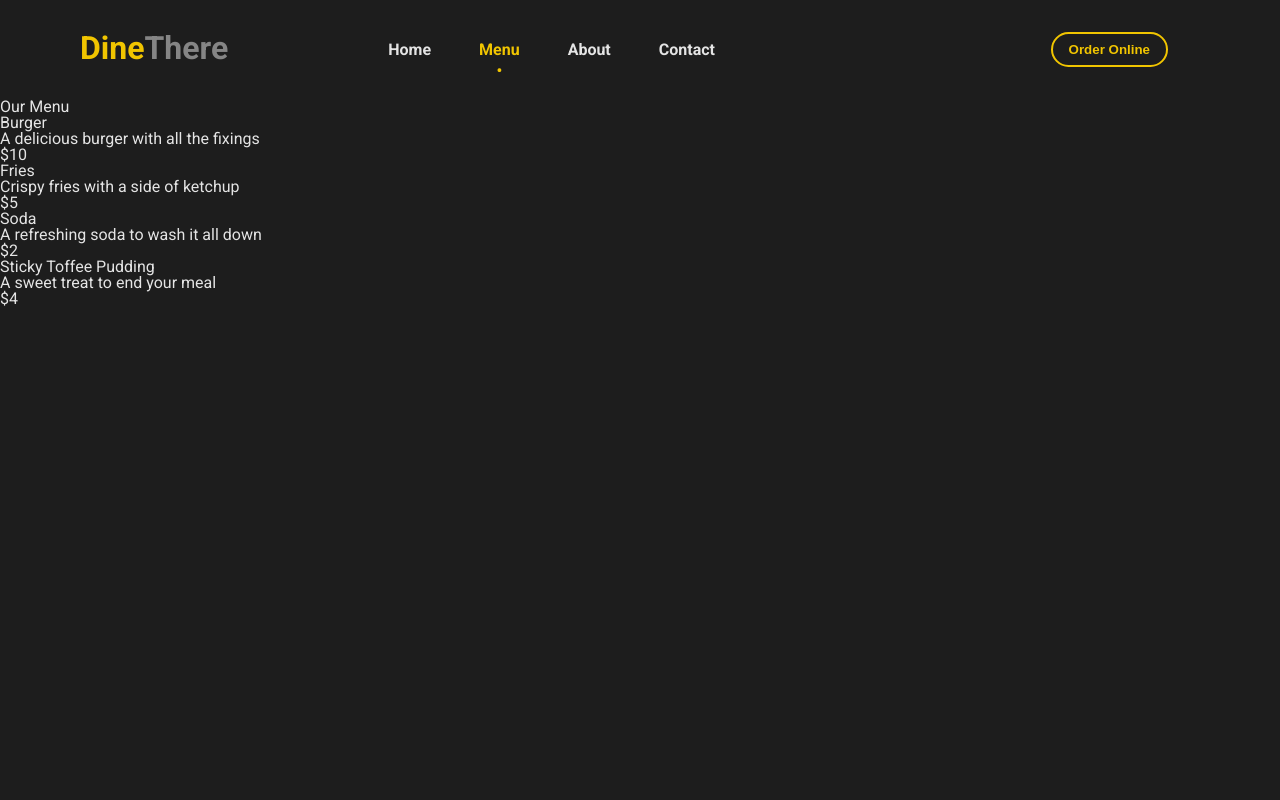
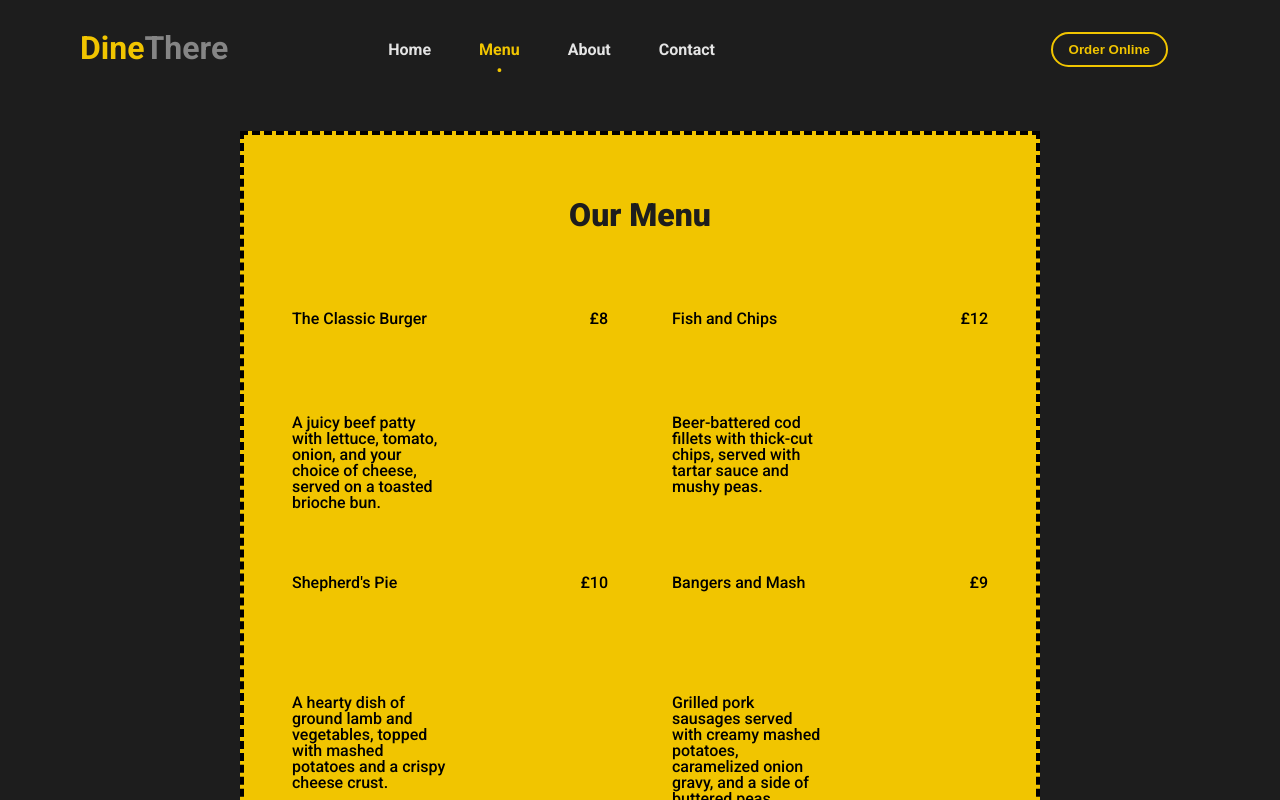
Before and after one commit to jordanperkins98/restaurantPage, a website built with webpack: page src/index.html in a window 1280 px wide. Both pictures are taken after a click on the link "Menu". Shown: the top 800 px of the page. Built offline with nearby package versions, Linux system fonts and the light colour scheme.

Commit message:
styled the menu css

```diff
--- a/src/menu.js
+++ b/src/menu.js
@@ -6,25 +6,50 @@ import {addImageToDiv, createDivWithClass, createImageWithSrc, createParagraphWi
 
 let menuItems = [
     {
-        name: 'Burger',
-        price: '$10',
-        description: 'A delicious burger with all the fixings'
+        name: 'The Classic Burger',
+        price: '£8',
+        description: 'A juicy beef patty with lettuce, tomato, onion, and your choice of cheese, served on a toasted brioche bun.'
     },
     {
-        name: 'Fries',
-        price: '$5',
-        description: 'Crispy fries with a side of ketchup'
+        name: 'Fish and Chips',
+        price: '£12',
+        description: 'Beer-battered cod fillets with thick-cut chips, served with tartar sauce and mushy peas.'
     },
     {
-        name: 'Soda',
-        price: '$2',
-        description: 'A refreshing soda to wash it all down'
+        name: 'Shepherd\'s Pie',
+        price: '£10',
+        description: 'A hearty dish of ground lamb and vegetables, topped with mashed potatoes and a crispy cheese crust.'
+    },
+    {
+        name: 'Bangers and Mash',
+        price: '£9',
+        description: 'Grilled pork sausages served with creamy mashed potatoes, caramelized onion gravy, and a side of buttered peas.'
+    },
+    {
+        name: 'Ploughman\'s Platter',
+        price: '£11',
+        description: 'A selection of cured meats, cheeses, pickled vegetables, crusty bread, and a tangy chutney.'
+    },
+    {
+        name: 'Pint of Ale',
+        price: '£4',
+        description: 'A refreshing pint of our locally-brewed ale, perfect to enjoy with your meal.'
     },
     {
         name: 'Sticky Toffee Pudding',
-        price: '$4',
-        description: 'A sweet treat to end your meal'
-    },
+        price: '£5',
+        description: 'A warm, gooey date cake smothered in toffee sauce, served with a scoop of vanilla ice cream.'
+    }
+
+
+
+
+
+
+
+
+
+
 ];
 
 
--- a/src/style.css
+++ b/src/style.css
@@ -272,3 +272,53 @@ button{
 
     z-index: 1;
 }
+
+
+/* homepage ends here */
+
+/* Start of menu.css */
+
+
+.menu-container{
+    display: flex;
+    justify-content: center;
+
+}
+
+.menu{
+    display: grid;
+    grid-template-columns: 1fr 1fr;
+    gap: 2rem;
+    margin: 2rem 15rem 5rem 15rem;
+    background-color: var(--primary-color);
+    color: black;
+    font-weight: 500;
+    font-family: "Roboto", sans-serif;
+    border: black dashed 4px;
+    padding: 2rem;
+
+}
+
+.menu-title{
+    font-size: 2rem;
+    font-weight: 800;
+    text-align: center;
+    margin-top: 2rem;
+    margin-bottom: 2rem;
+    color: rgb(29, 29, 29);
+    grid-column: 1 / -1;
+}
+
+.menu-item{
+    padding: 1rem;
+    display: grid;
+    grid-template-columns: 1fr 1fr;
+    grid-template-rows: 1fr 1fr;
+    gap: .5rem;
+}
+
+.menu-item-price{
+    grid-row:  1 / -1;
+    grid-column: 2 / -1;
+    text-align: right;
+}
```
